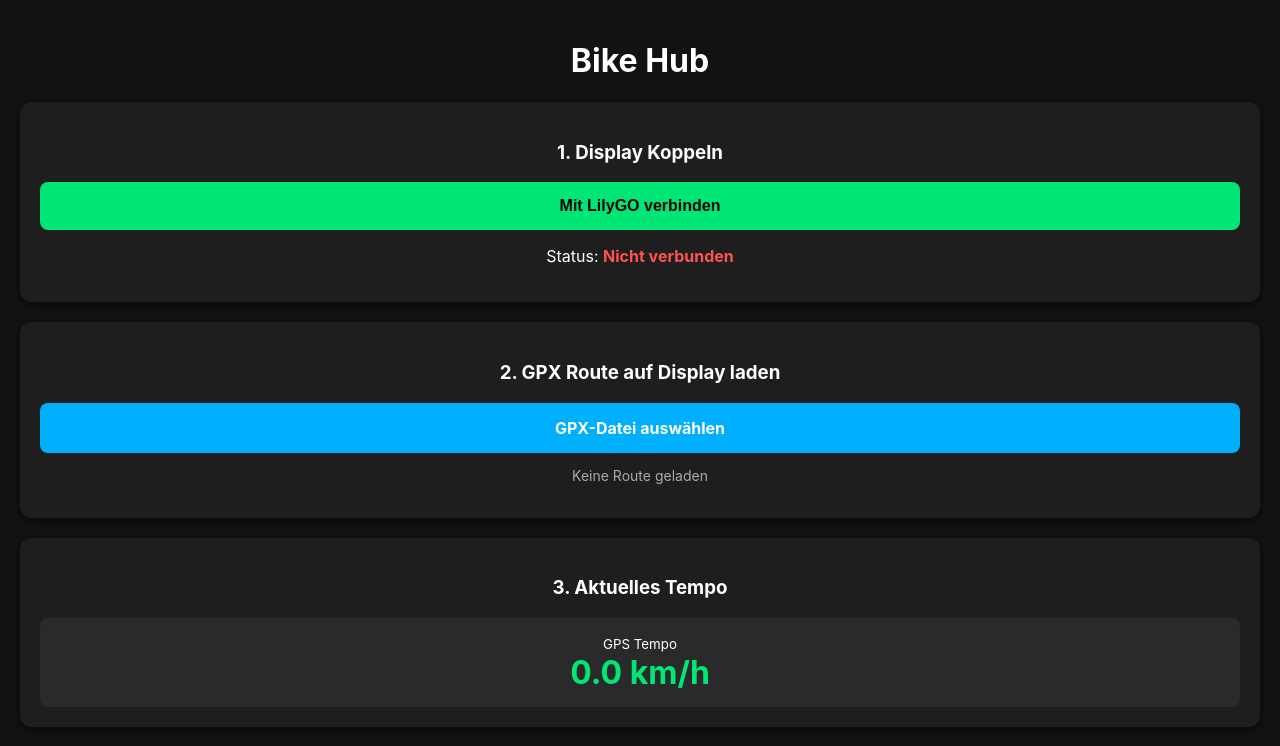
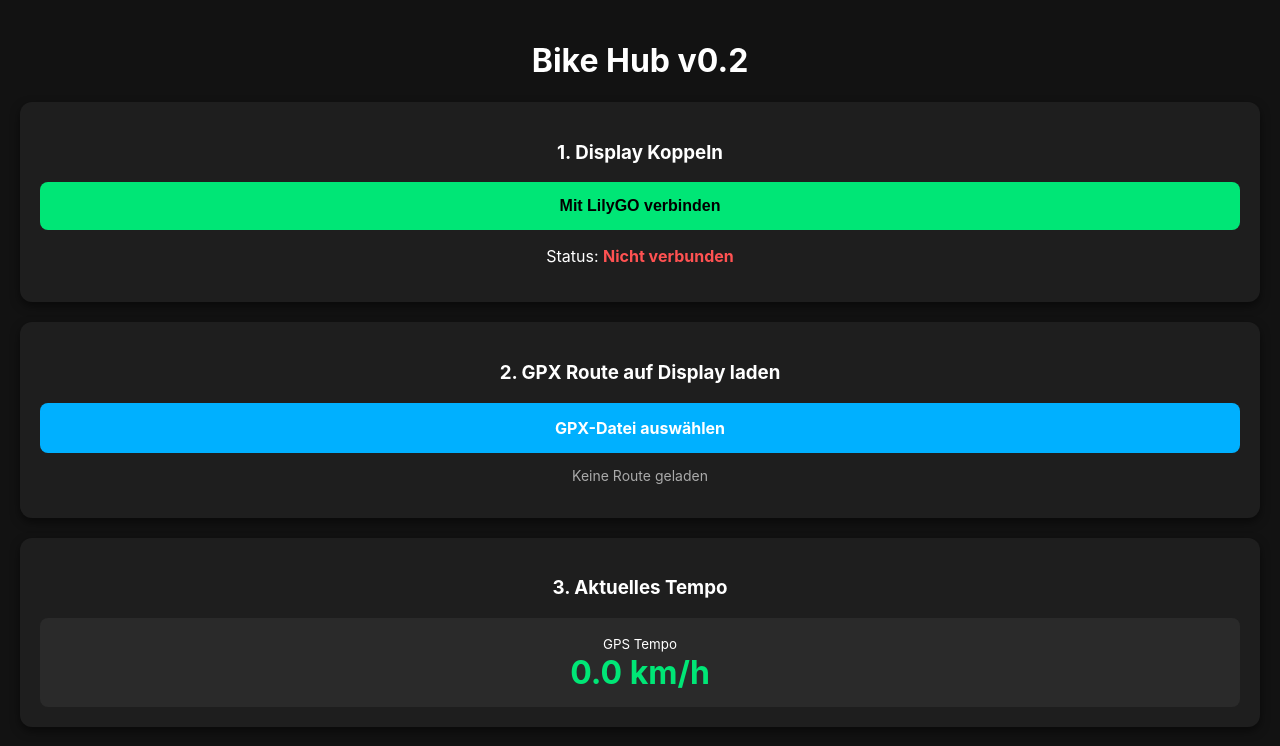
Before and after one commit to HugoStiglitzAT/bike-pwa, a plain HTML site: page index.html in a window 1280 px wide. Drawn offline with Linux system fonts and the light colour scheme.

Commit message:
Update index.html with versioning and heading change
Updated title to include version number and modified heading.

```diff
--- a/index.html
+++ b/index.html
@@ -20,7 +20,7 @@
 </head>
 <body>
 
-    <h1>Bike Hub</h1>
+    <h1>Bike Hub v0.2</h1>
 
     <div class="card">
         <h3>1. Display Koppeln</h3>
```
